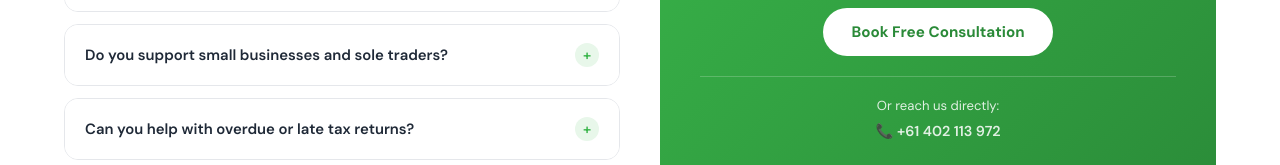
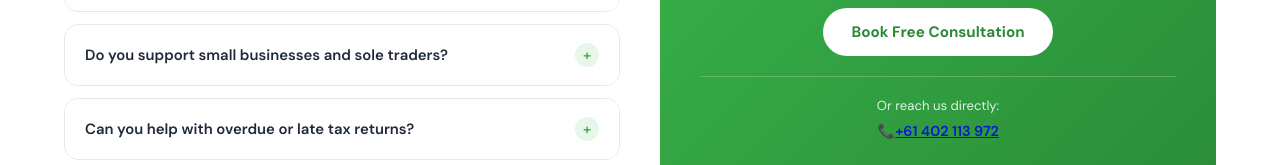
Before and after one commit to AmateurDevv/A-S-Taxation-New, a plain HTML site: page index.html in a window 1280 px wide. Shown: the part 5313-5478 px from the top of the page. Drawn offline with Linux system fonts and the light colour scheme.

Commit message:
Update index.html

```diff
--- a/index.html
+++ b/index.html
@@ -3449,7 +3449,7 @@ Accurate bookkeeping and financial reporting to keep your business compliant, or
                   Or reach us directly:
                 </p>
                 <p style="font-size: 0.9rem; font-weight: 600">
-                  📞 +61 402 113 972
+                  📞<a href="tel:+61402113972">+61 402 113 972</a>
                 </p>
                 <p style="font-size: 0.9rem; font-weight: 600">
                   📧 mahbuba@astaxation.com.au
```
